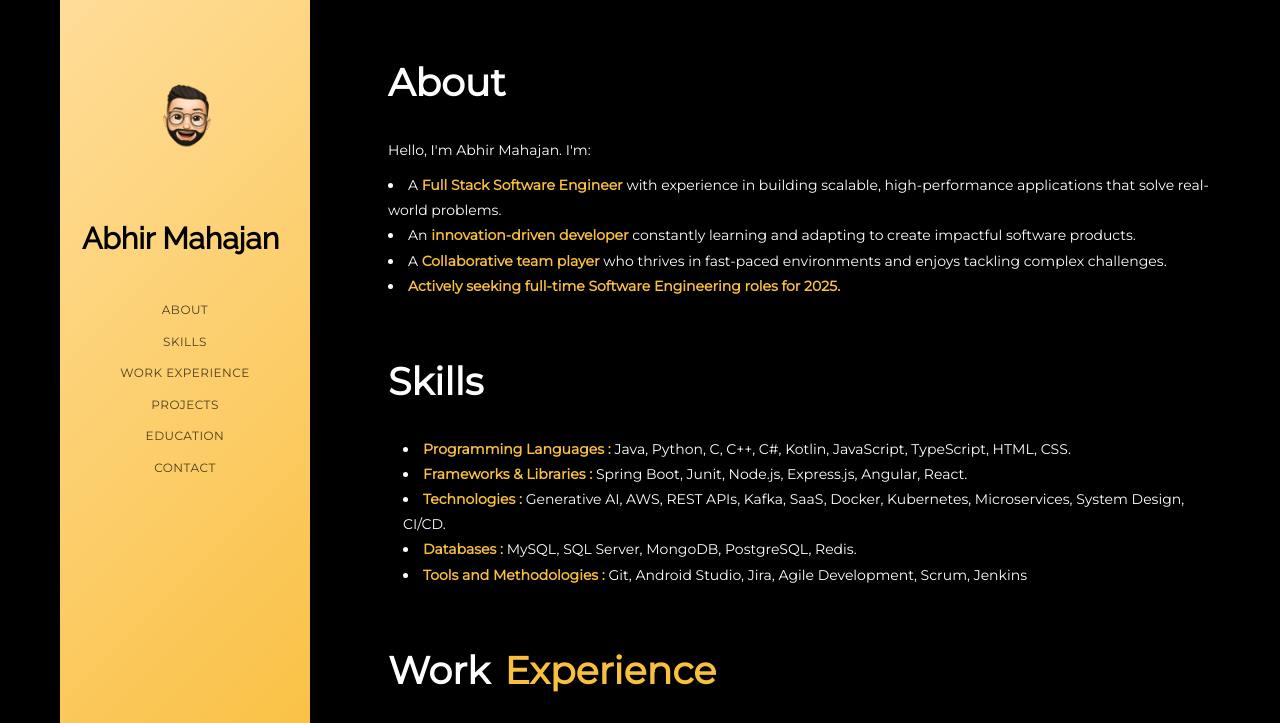
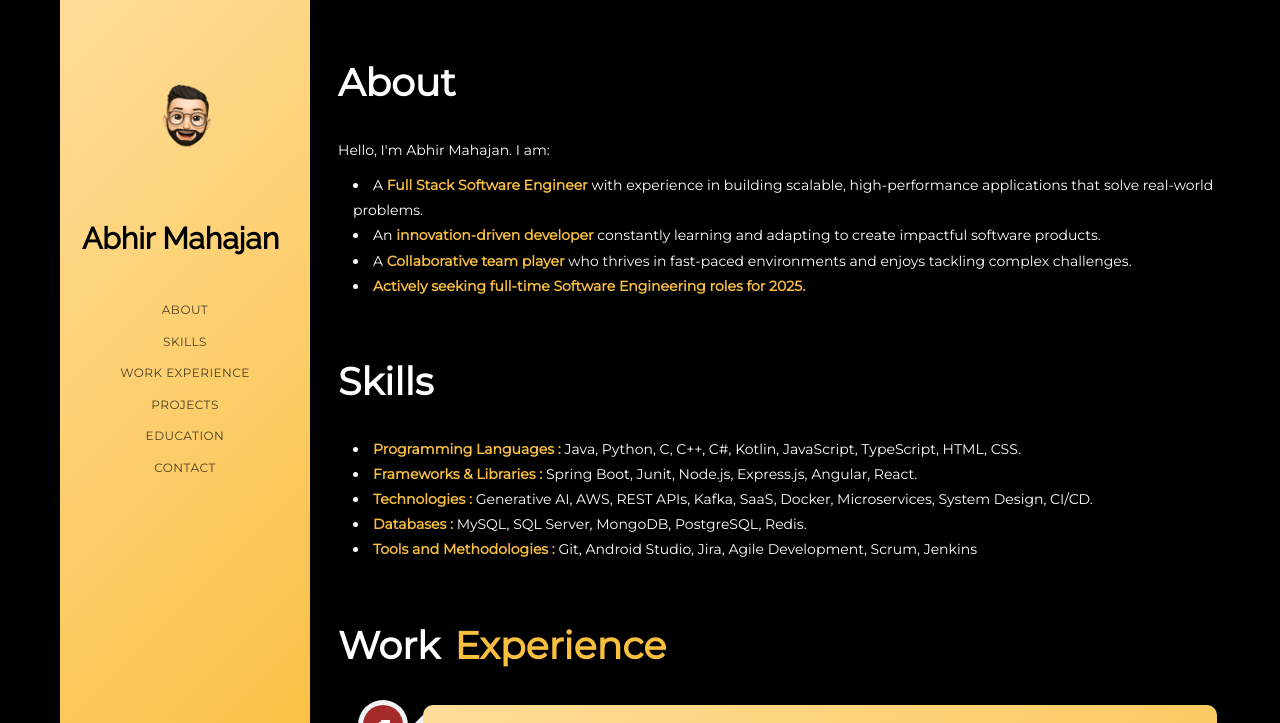
Before and after one commit to AMhjn/portfolio, a plain HTML site: page index.html in a window 1280 px wide. Shown: the top 723 px of the page. Drawn offline with nearby package versions, Linux system fonts and the light colour scheme.

Commit message:
UI Updates

```diff
--- a/css/style.css
+++ b/css/style.css
@@ -334,7 +334,7 @@ figure figcaption {
 }
 
 #colorlib-main {
-	width: calc(100% - 340px);
+	width: calc(100% - 290px);
 	float: right;
 	-webkit-transition: 0.5s;
 	-o-transition: 0.5s;
@@ -343,7 +343,7 @@ figure figcaption {
 @media screen and (max-width: 768px) {
 	#colorlib-main {
 		width: 100%;
-		padding: 0 1em;
+		padding: 0 0em;
 	}
 }
 
@@ -549,6 +549,7 @@ body.offcanvas .colorlib-nav-toggle {
 .colorlib-contact {
 	padding-top: 3em;
 	padding-bottom: 0em;
+	padding-right: 0em;
 	clear: both;
 	width: 100%;
 	display: block;
--- a/index.js
+++ b/index.js
@@ -76,7 +76,7 @@ const { medium, gitConnected, gitRepo } = URLs;
 function populateBio(items, id) {
   const bioTag = document.getElementById(id);
   const p1 = getElement("p", null);
-  p1.innerHTML = "Hello, I'm Abhir Mahajan. I'm:";
+  p1.innerHTML = "Hello, I'm Abhir Mahajan. I am:";
   bioTag.append(p1);
   items.forEach((item) => {
     const h3 = getElement("li", null);
@@ -85,7 +85,7 @@ function populateBio(items, id) {
     const divProgressWrap = getElement("div", "progress-wrap");
     divProgressWrap.append(h3);
 
-    const divAnimateBox = getElement("div", "col-md-14 animate-box");
+    const divAnimateBox = getElement("div", "col-md-12 animate-box");
     divAnimateBox.append(divProgressWrap);
 
     bioTag.append(divAnimateBox);
--- a/user-data/data.js
+++ b/user-data/data.js
@@ -8,7 +8,7 @@ export const bio = [
 export const skills = [
   "<strong>Programming Languages :</strong> Java, Python, C, C++, C#, Kotlin, JavaScript, TypeScript, HTML, CSS.",
   "<strong>Frameworks & Libraries :</strong> Spring Boot, Junit, Node.js, Express.js, Angular, React.",
-  "<strong>Technologies :</strong> Generative AI, AWS, REST APIs, Kafka, SaaS, Docker, Kubernetes, Microservices, System Design, CI/CD.",
+  "<strong>Technologies :</strong> Generative AI, AWS, REST APIs, Kafka, SaaS, Docker, Microservices, System Design, CI/CD.",
   "<strong>Databases :</strong> MySQL, SQL Server, MongoDB, PostgreSQL, Redis.",
   "<strong>Tools and Methodologies :</strong> Git, Android Studio, Jira, Agile Development, Scrum, Jenkins",
 ];
```
